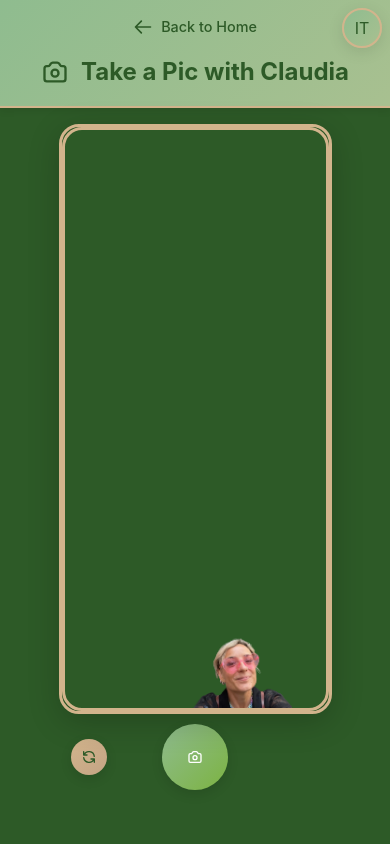
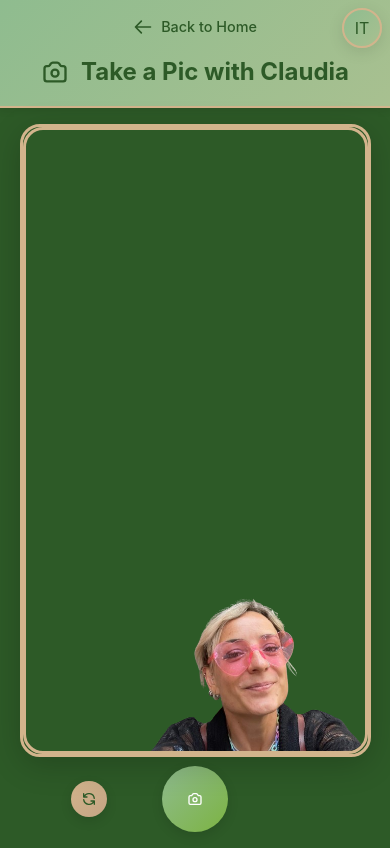
Before and after one commit to JacoLombardo/ciao-claudia, a Next.js app: page /camera in a window 390 px wide. Built offline with nearby package versions, Linux system fonts and the light colour scheme; no server answers.

Commit message:
mobile camera fix

```diff
--- a/src/app/camera/page.module.css
+++ b/src/app/camera/page.module.css
@@ -97,10 +97,10 @@
   border: 3px solid #d2b48c; /* Light brown border */
 }
 
-/* Mobile-sized camera container: 70% width, 70% viewport height */
+/* Mobile-sized camera container: 90% width, 75% viewport height */
 .cameraViewMobile {
-  width: 70vw;
-  height: 70vh;
+  width: 90vw;
+  height: 75vh;
   max-width: none;
 }
 
@@ -137,6 +137,11 @@
   max-width: 50%;
   height: auto;
   object-fit: contain;
+}
+
+/* Mobile silhouette: 100% bigger */
+.cameraViewMobile .claudiaImage {
+  max-width: 100%;
 }
 
 .controls {
```
